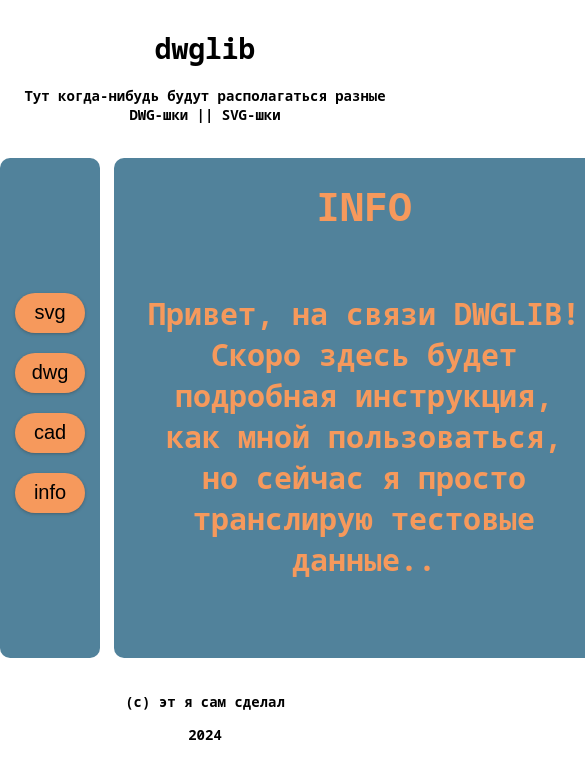
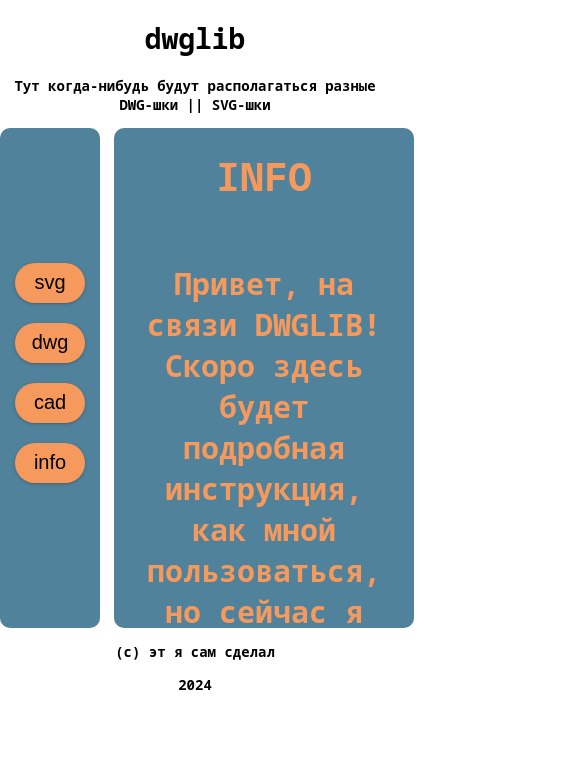
Before and after one commit to loqa-s/dwglib, a website built with Parcel: page src/index.html in a window 390 px wide. Shown: the top 778 px of the page, 585 px wide, since content can reach past the window. Built offline with nearby package versions, Linux system fonts and the light colour scheme.

Commit message:
добавил прототип адаптива + поправил скроллы

```diff
--- a/src/index.html
+++ b/src/index.html
@@ -14,7 +14,7 @@
       <h1>dwglib</h1>
       <p>Тут когда-нибудь будут располагаться разные DWG-шки || SVG-шки</p>
     </header>
-    <main>
+    <main class="carcas">
       <section class="carcas">
         <section class="upper-menu">
           <menu class="side-menu">
--- a/src/styles.css
+++ b/src/styles.css
@@ -9,23 +9,28 @@ html {
 }
 
 body {
+    display: flex;
+    flex-direction: column;
+    align-items: center;
     padding: 0px;
     margin: 0px;
 }
 
 header {
-    margin-bottom: 10px;
-    padding: 10px;
     text-align: center;
-    border-radius: 10px;
     width: 100%;
+}
+
+main {
+    padding: 0px;
+    margin: 0px;
 }
 
 .carcas {
     max-width: 1200px;
     margin: 0 auto;
     display: grid;
-    grid-template-columns: 100px 500px;
+    grid-template-columns: 100px 300px;
     gap: 1rem;
     width: fit-content;
   }
@@ -83,6 +88,16 @@ li {
     overflow: auto;
 }
 
+.content::-webkit-scrollbar {
+    width: 10px;
+}
+
+.content::-webkit-scrollbar-thumb {
+    width: 10px;
+    background-color: rgb(246, 153, 92);
+    border-radius: 3px;
+}
+
 .content-header {
     text-align: center;
     margin-top: 20px;
@@ -94,8 +109,7 @@ li {
 .content-list {
     display: grid;
     align-items: center;
-    grid-template-columns:repeat(3, 1fr);
-    /* background-color: aqua; */
+    grid-template-columns:repeat(2, 1fr);
     grid-gap: 20px;
     padding: 20px;
     padding-top: 0px;
@@ -135,8 +149,11 @@ h2 {
 }
 
 footer {
-    margin-top: 10px;
-    padding: 10px;
     text-align: center;
     width: 100%;
 }
+
+@media (min-width: 600px) {
+    .content-list { grid-template-columns: repeat(3, 1fr); }
+    .carcas { grid-template-columns: 100px 500px; }
+  }
```
